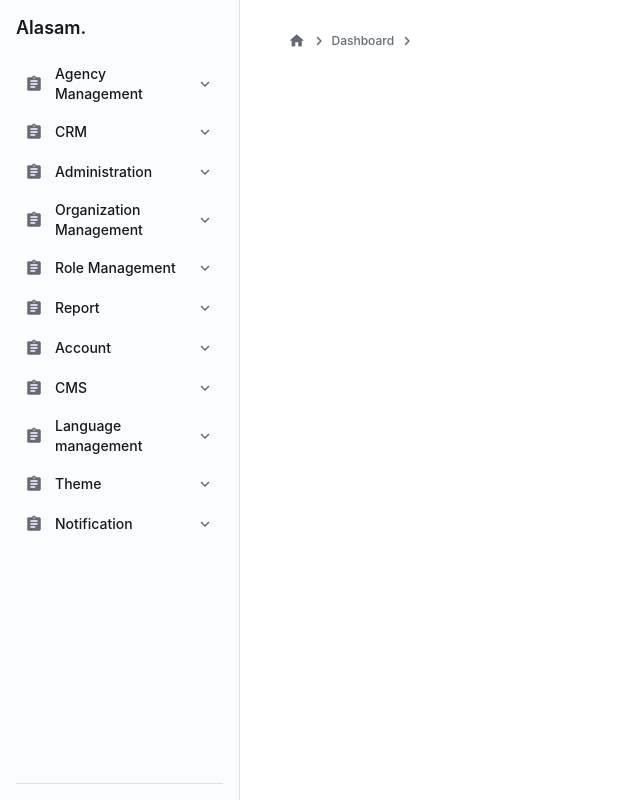
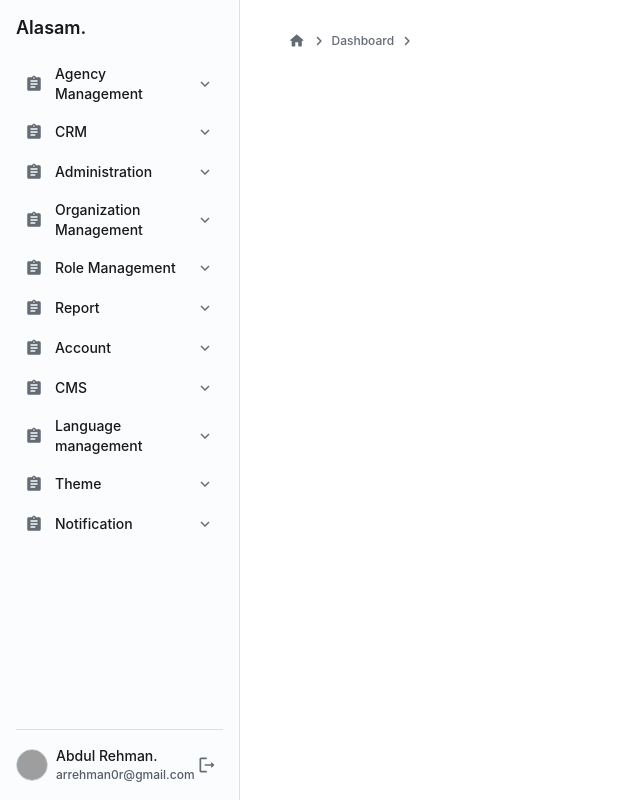
Before and after one commit to arrehman0r/bbm-admin, a React (Create React App) app: page / in a window 1280 px wide. Shown: the whole page, without its empty margins (0-640 px from the left). Built offline with nearby package versions, Linux system fonts and the light colour scheme; grey boxes are pictures that could not be loaded.

Commit message:
added logout button functionality with some changes

```diff
--- a/src/components/Sidebar.jsx
+++ b/src/components/Sidebar.jsx
@@ -35,6 +35,7 @@ import { closeSidebar } from '../utils';
 import { leftBarTabs } from './utils';
 import { useDispatch } from 'react-redux';
 import { setDashboardOption } from '../redux/reducer/dashboardSlice';
+import { setLoginUser } from '../redux/reducer/userSlice';
 
 function Toggler({ defaultExpanded = false, renderToggle, children }) {
   const [open, setOpen] = React.useState(defaultExpanded);
@@ -57,7 +58,12 @@ function Toggler({ defaultExpanded = false, renderToggle, children }) {
   );
 }
 
+
 export default function Sidebar() {
+
+  const handleLogout = () =>{
+    dispatch(setLoginUser(null))
+  }
 
   const dispatch = useDispatch()
 
@@ -202,7 +208,7 @@ export default function Sidebar() {
 
       </Box>
       <Divider />
-      {/* <Box sx={{ display: 'flex', gap: 1, alignItems: 'center' }}>
+      <Box sx={{ display: 'flex', gap: 1, alignItems: 'center' }}>
         <Avatar
           variant="outlined"
           size="sm"
@@ -212,10 +218,10 @@ export default function Sidebar() {
           <Typography level="title-sm">Abdul Rehman.</Typography>
           <Typography level="body-xs">arrehman0r@gmail.com</Typography>
         </Box>
-        <IconButton size="sm" variant="plain" color="neutral">
+        <IconButton size="sm" variant="plain" color="neutral" onClick={handleLogout}>
           <LogoutRoundedIcon />
         </IconButton>
-      </Box> */}
+      </Box>
     </Sheet>
   );
 }
--- /dev/null
+++ b/src/routes/ProtectedRoute.jsx
@@ -0,0 +1,11 @@
+import React from 'react';
+import { Navigate } from 'react-router-dom';
+import { useSelector } from 'react-redux';
+
+const ProtectedRoute = ({ element: Element }) => {
+    const isAuthenticated = useSelector(state => state.user.loginUser);
+
+    return isAuthenticated ? <Element /> : <Navigate to="/login" />;
+};
+
+export default ProtectedRoute;
--- a/src/routes/index.jsx
+++ b/src/routes/index.jsx
@@ -1,25 +1,17 @@
-import { BrowserRouter, Route, Routes } from 'react-router-dom';
-import AppLogin from '../pages/login/Login';
-import AppDashboard from '../pages/dasboard';
-import AppRegister from '../pages/register/Register';
+import React from "react";
+import { BrowserRouter, Routes, Route } from "react-router-dom";
+import AppLogin from "../pages/login/Login";
+import AppRegister from "../pages/register/Register";
+import ProtectedRoute from "../routes/ProtectedRoute";
+import AppDashboard from "../pages/dashboard";
 
 const AppRoutes = () => {
-
   return (
     <BrowserRouter>
       <Routes>
-                <Route
-                    exact
-                    path="/"
-                    element={
-
-                        <AppDashboard />
-
-                    }
-                />
         <Route path="/login" element={<AppLogin />} />
         <Route path="/register" element={<AppRegister />} />
-
+        <Route path="/" element={<ProtectedRoute element={AppDashboard} />} />
       </Routes>
     </BrowserRouter>
   );
```
Also changed, not shown: src/pages/dashboard/DashboardMain.jsx (renamed from src/pages/dasboard/DashboardMain.jsx), src/pages/dashboard/index.jsx (renamed from src/pages/dasboard/index.jsx). Lines whose indentation alone changed are shown as unchanged.
